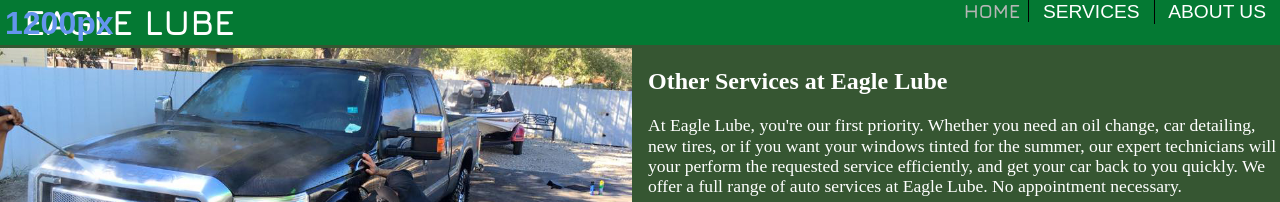
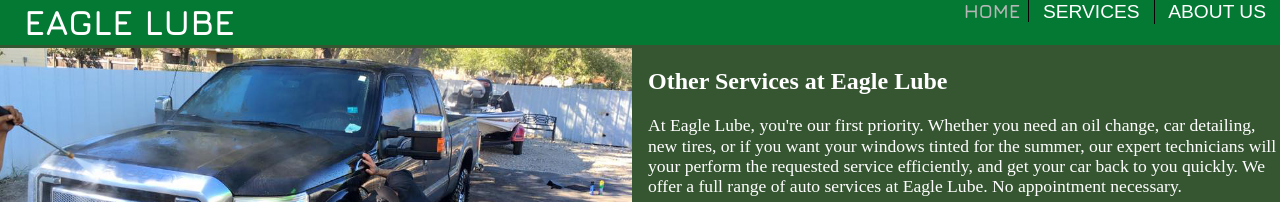
Before and after one commit to Campbell20/eagle-lube-pleasanton-texas, a Jekyll site: the page built from pages/services/other-services.html, in a window 1280 px wide. Shown: the top 202 px of the page. Built offline with Jekyll 4.4.1, drawn with Linux system fonts in a browser that asks for light colours.

Commit message:
removed the sizing markers

```diff
--- a/_sass/media-queries.scss
+++ b/_sass/media-queries.scss
@@ -4,18 +4,18 @@
 
 // phones
 @media (min-width: 320px) {
-  body::before {
-    content: "320px";
-    font-family: Arial, sans-serif;
-    color: pink;
-    position: fixed;
-    top: 0;
-    left: 0;
-    font-weight: 700;
-    margin: 5px;
-    font-size: 2rem;
-    z-index: 9999;
-  }
+  // body::before {
+  //   content: "320px";
+  //   font-family: Arial, sans-serif;
+  //   color: pink;
+  //   position: fixed;
+  //   top: 0;
+  //   left: 0;
+  //   font-weight: 700;
+  //   margin: 5px;
+  //   font-size: 2rem;
+  //   z-index: 9999;
+  // }
   nav {
     font-size: 1.2rem;
     display: flex;
@@ -76,14 +76,12 @@
     background-color: #365632;
     width: 60%;
     height: 7rem;
-
   }
   .services-bottomleft-content h2 {
     font-size: 1rem;
     padding: .2rem 0;
     margin: 0;
   }
-
   .services-bottomright-content {
     display: flex;
     background-color: #365632;
@@ -93,10 +91,10 @@
 }
 
 @media (min-width: 480px) {
-  body::before {
-    content: "480px";
-    color: maroon;
-  }
+  // body::before {
+  //   content: "480px";
+  //   color: maroon;
+  // }
   .nonmobilenav-container {
     display: none;
   }
@@ -146,10 +144,10 @@
 
 // ipads
 @media (min-width: 620px) {
-  body::before {
-    content: "620px";
-    color: orange;
-  }
+  // body::before {
+  //   content: "620px";
+  //   color: orange;
+  // }
   .logo-container {
     font-size: 2.2rem;
   }
@@ -212,17 +210,16 @@
     width: 35%;
     height: 12rem;
   }
-
   .content-region3 {
     font-size: .9rem;
-}
+  }
 }
 
 @media (min-width: 810px) {
-  body::before {
-    content: "810px";
-    color: black;
-  }
+  // body::before {
+  //   content: "810px";
+  //   color: black;
+  // }
   nav {
     font-size: 1.2rem;
     display: flex;
@@ -232,8 +229,6 @@
   .content-region1 {
     margin-top: 1rem;
   }
-
-
   .services-content {
     font-size: 1.1rem;
     font-family: 'juno';
@@ -274,28 +269,38 @@
     width: 35%;
     height: 12rem;
   }
-
-    .content-region3 {
+  .content-region3 {
     font-size: .9rem;
-}
-
+  }
 }
 
 // desktops
 @media (min-width: 1200px) {
-  body::before {
-    content: "1200px";
-    color: CornflowerBlue;
+  //   body::before {
+  //     content: "1200px";
+  //     color: CornflowerBlue;
+  //   }
+  //   nav {
+  //     font-size: 1.2rem;
+  //     display: flex;
+  //   }
+  // }
+}
+  @media (min-width: 1400px) {
+    // body::before {
+    //   content: "1400px";
+    //   color: red;
+    // }
+    .services-top-content-container {
+      height: 28rem;
+    }
+    .services-bottom-content-container {
+      height: 25rem;
+    }
+    .services-bottomleft-content {
+      height: 20rem;
+    }
+    .services-bottomright-content {
+      height: 25rem;
+    }
   }
-  nav {
-    font-size: 1.2rem;
-    display: flex;
-  }
-}
-
-@media (min-width: 1400px) {
-  body::before {
-    content: "1400px";
-    color: red;
-  }
-}
```
